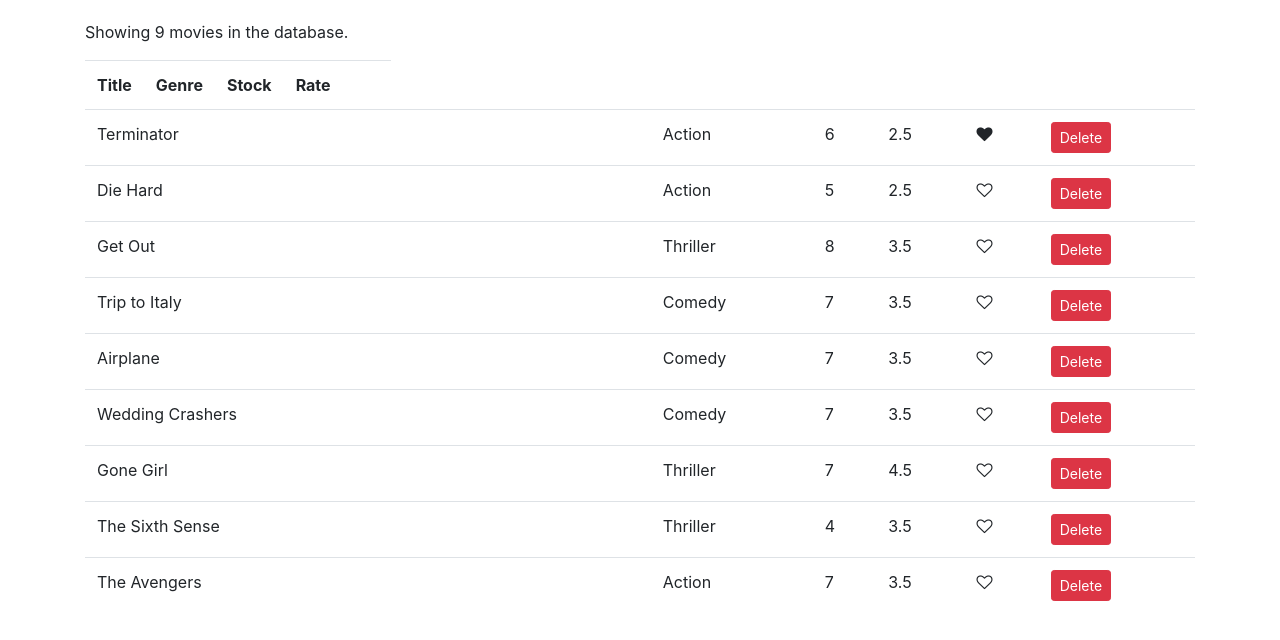
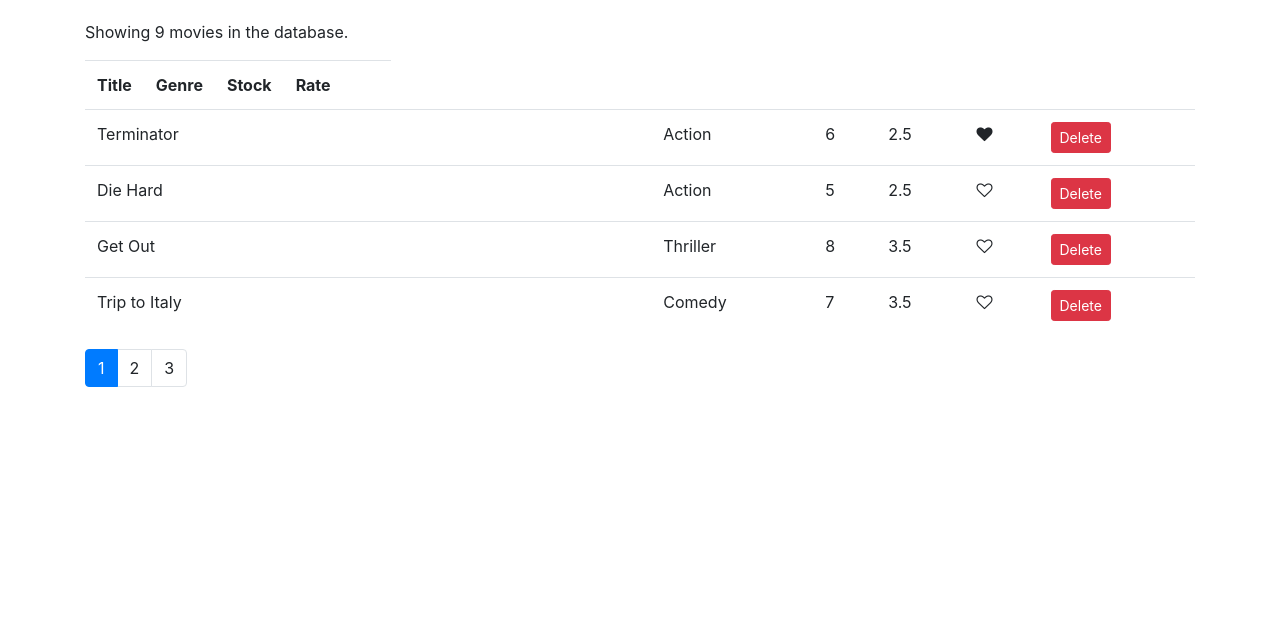
Before and after one commit to cameronRomo/vidly, a React (Create React App) app: page / in a window 1280 px wide. Shown: the top 640 px of the page. Built offline with nearby package versions, Linux system fonts and the light colour scheme.

Commit message:
Add lodash library for and add logic for pagination

```diff
--- a/package.json
+++ b/package.json
@@ -8,6 +8,7 @@
     "@testing-library/user-event": "^12.8.3",
     "bootstrap": "^4.1.1",
     "font-awesome": "^4.7.0",
+    "lodash": "^4.17.10",
     "react": "^17.0.2",
     "react-dom": "^17.0.2",
     "react-scripts": "4.0.3",
--- a/src/components/Movies.jsx
+++ b/src/components/Movies.jsx
@@ -1,10 +1,14 @@
 import React, { Component } from 'react';
 import { getMovies } from '../services/fakeMovieService';
 import Like from './common/Like'
+import Pagination from './common/Pagination'
+import { paginate } from '../utils/paginate'
 
 class Movies extends Component {
   state = {
-    movies: getMovies()
+    movies: getMovies(),
+    currentPage: 1,
+    pageSize: 4
    }
 
    handleDelete = (movie) => {
@@ -20,11 +24,18 @@
     this.setState({ movies });
   }
 
+  handlePageChange = page => {
+   this.setState({ currentPage: page });
+  }
+
   render() {
-    const { length: count } = this.state.movies
+    const { length: count } = this.state.movies;
+    const { pageSize, currentPage, movies: allMovies } = this.state;
 
     if (count === 0)
       return <p>There are no movies in the database.</p>
+
+    const movies = paginate(allMovies, currentPage, pageSize);
 
     return (
       <React.Fragment>
@@ -41,7 +52,7 @@
             </tr>
           </thread>
           <tbody>
-            { this.state.movies.map(movie =>
+            { movies.map(movie =>
             <tr key={movie._id}>
               <td>{ movie.title }</td>
               <td>{ movie.genre.name }</td>
@@ -55,6 +66,12 @@
 
           </tbody>
         </table>
+        <Pagination
+          itemsCount={count}
+          pageSize={pageSize}
+          onPageChange={this.handlePageChange}
+          currentPage={currentPage}
+        />
       </React.Fragment>
      );
   }
--- /dev/null
+++ b/src/components/common/Pagination.jsx
@@ -0,0 +1,27 @@
+import React from 'react';
+import _ from 'lodash';
+
+const Pagination = props => {
+
+  const { itemsCount, pageSize, currentPage, onPageChange } = props;
+  console.log(currentPage);
+
+  const pagesCount = Math.ceil(itemsCount / pageSize);
+  if (pagesCount === 1) return null;
+  const pages = _.range(1, pagesCount + 1)
+
+  return (
+  <nav>
+    <ul className="pagination">
+      { pages.map(page =>
+        <li key={page} className={ page === currentPage ? "page-item active" : "page-item"}>
+          <a className="page-link" onClick={() => onPageChange(page)} >{page}</a>
+        </li>
+        )}
+
+    </ul>
+  </nav>
+  )
+}
+
+export default Pagination;
--- /dev/null
+++ b/src/utils/paginate.js
@@ -0,0 +1,9 @@
+import _ from 'lodash';
+
+export function paginate(items, pageNumber, pageSize) {
+  const startIndex = (pageNumber - 1) * pageSize;
+  return _(items)
+    .slice(startIndex)
+    .take(pageSize)
+    .value();
+}
```
Also changed, not shown: 1 other file (tests, documents, lock files or other folders).
